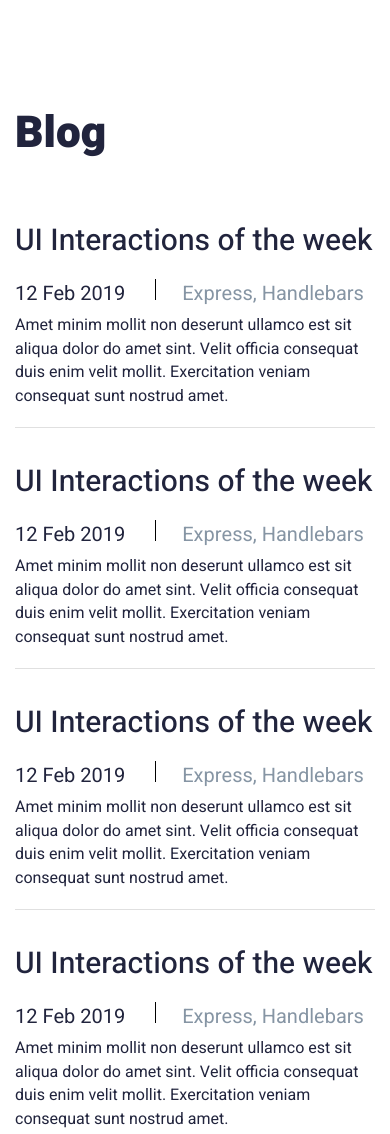
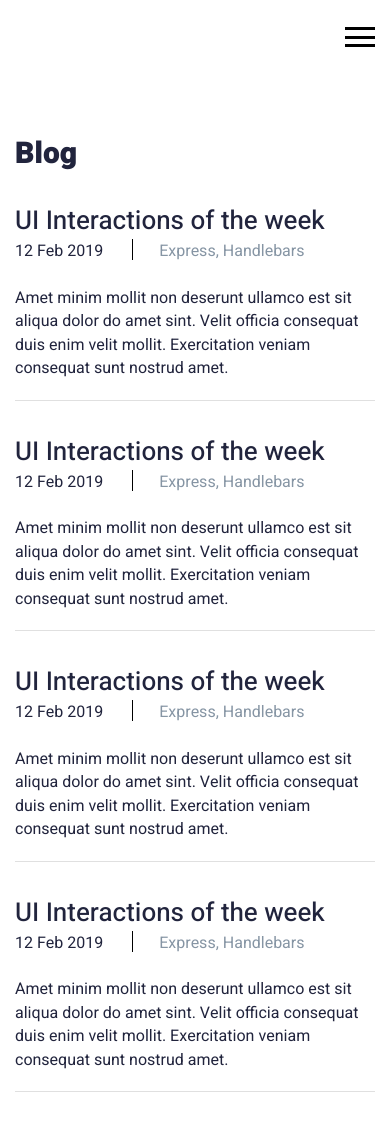
Before and after one commit to FedorLivshits/portfolioExampleWebsite-gulp-scss, a website: page app/blog.html in a window 390 px wide. Shown: the top 1134 px of the page. Drawn offline with Linux system fonts and the light colour scheme.

Commit message:
added adaptive for blog page

```diff
--- a/app/blog.html
+++ b/app/blog.html
@@ -15,6 +15,9 @@
     <header class="header">
         <div class="header__container">
             <div class="header__inner">
+                <div class="header__burger">
+                    <span></span>
+                </div>
                 <nav class="header__menu">
                     <ul class="header__menu-list">
                         <li class="header__menu-item">
--- a/app/scss/style.scss
+++ b/app/scss/style.scss
@@ -398,6 +398,10 @@
     overflow: hidden;
   }
   .header {
+    &__menu-list {
+      z-index: 10;
+    }
+
     &__burger {
       z-index: 50;
       cursor: pointer;
@@ -542,10 +546,11 @@
     }
   }
   .works {
-    &__items{
+    &__items {
       display: flex;
       overflow: auto;
     }
+
     &__item {
       flex: 0 0 90%;
       margin-right: 15px;
@@ -563,20 +568,40 @@
     }
 
     &__date {
-      font-weight: 900;
       font-size: 16px;
       line-height: 60px;
-      color: white;
-      background: #142850;
-      padding: 2px 6px 2px 10px;
-      border-radius: 16px;
-      margin-right: 22px;
     }
 
     &__theme {
-      color: $grey;
       font-size: 16px;
       line-height: 23px;
     }
   }
+  .blog {
+    &__title {
+      font-size: 30px;
+      line-height: 60px;
+      margin-bottom: 18px;
+    }
+
+    &__item-title {
+      font-size: 26px;
+      line-height: 38px;
+      padding-bottom: 0;
+    }
+
+    &__date {
+      font-size: 16px;
+      line-height: 23px;
+    }
+
+    &__theme {
+      font-size: 16px;
+      line-height: 23px;
+    }
+
+    &__text {
+      padding-top: 17px;
+    }
+  }
 }
```
Also changed, not shown: app/css/style.min.css.
